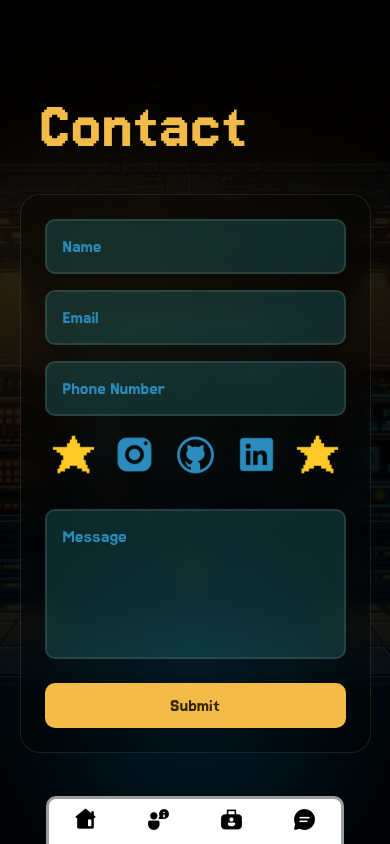
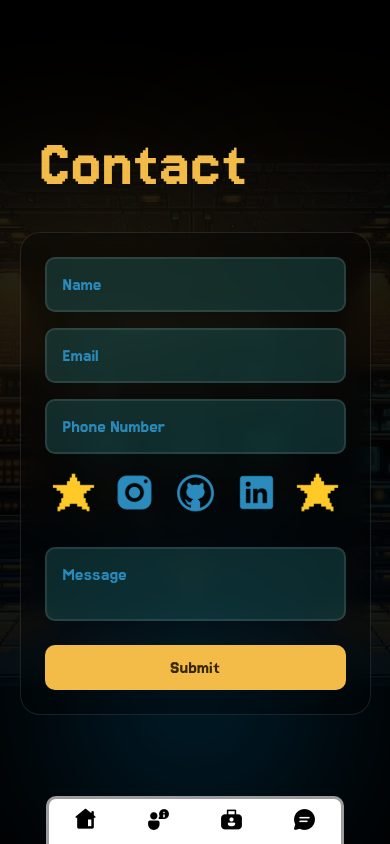
Before and after one commit to Rey004/REY-PORTFOLIO-Pixel-Game-Style-, a React (Vite) app: page /contact in a window 390 px wide. Built offline with nearby package versions, Linux system fonts and the light colour scheme.

Commit message:
minor fixes

```diff
--- a/src/pages/contact_page/contactpage.css
+++ b/src/pages/contact_page/contactpage.css
@@ -211,7 +211,7 @@
         font-size: 3vw;
     }
     .contactpage_container_form textarea{
-        height: 150px;
+        height: auto;
     }
     .contact_details input,
     .contact_details input::placeholder,
```
